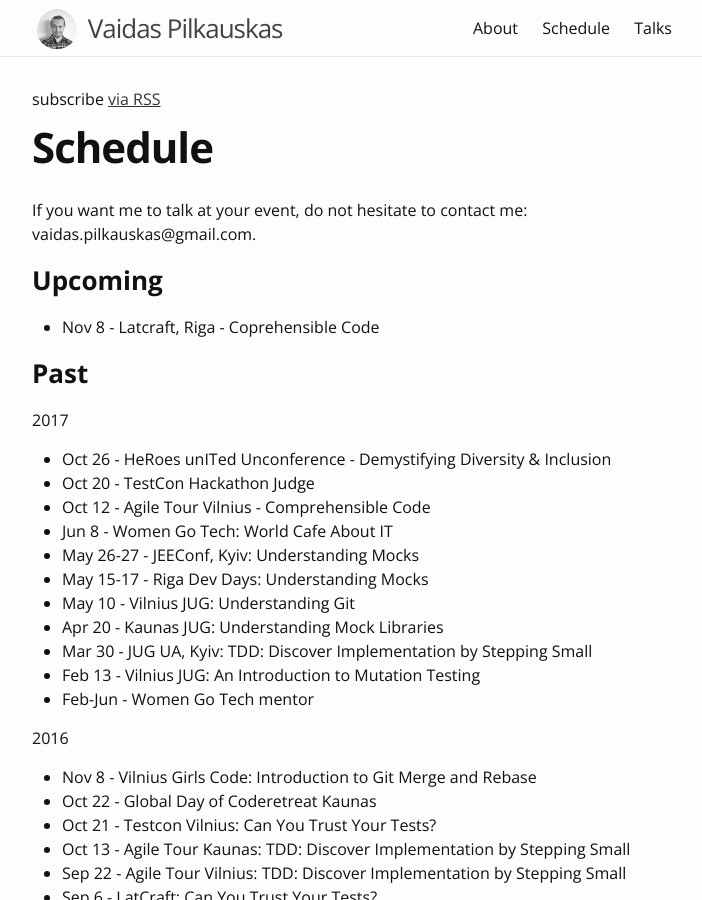
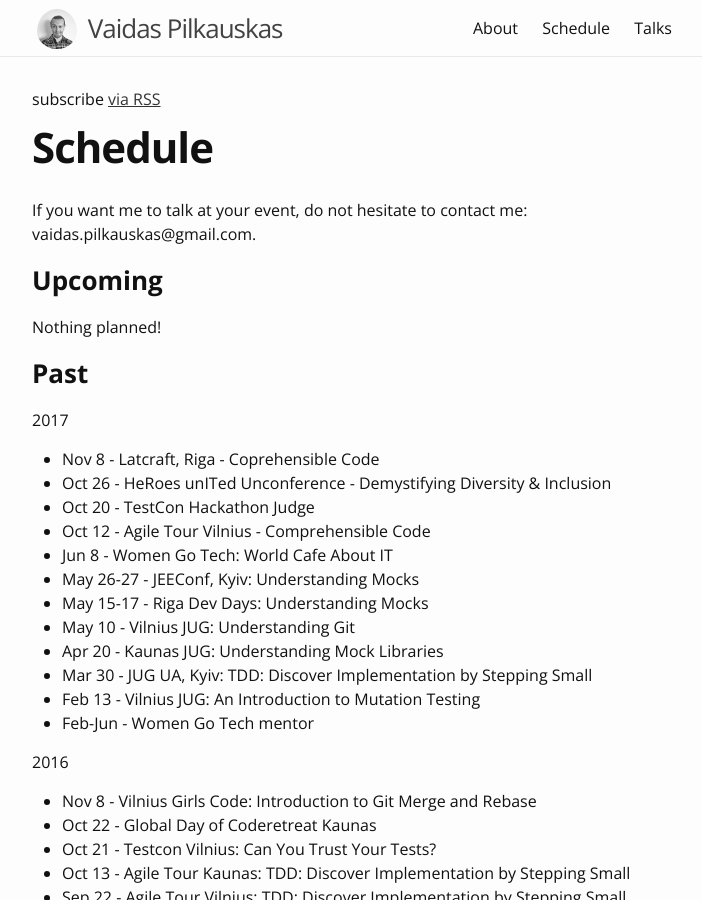
Before and after one commit to liucijus/liucijus.github.io, a Jekyll site: the page built from schedule.md, in a window 1280 px wide and 900 px high. Shown: the whole window, without its empty margins (288-990 px from the left). Built offline with Jekyll 4.4.1, drawn with Linux system fonts in a browser that asks for light colours.

Commit message:
Update schedule

```diff
--- a/schedule.md
+++ b/schedule.md
@@ -8,12 +8,13 @@ If you want me to talk at your event, do not hesitate to contact me: vaidas.pilk
 
 ### Upcoming
 
- * Nov 8 - Latcraft, Riga - Coprehensible Code
+Nothing planned!
 
 ### Past
 
 2017
 
+ * Nov 8 - Latcraft, Riga - Coprehensible Code
  * Oct 26 - HeRoes unITed Unconference - Demystifying Diversity & Inclusion
  * Oct 20 - TestCon Hackathon Judge
  * Oct 12 - Agile Tour Vilnius - Comprehensible Code
```
